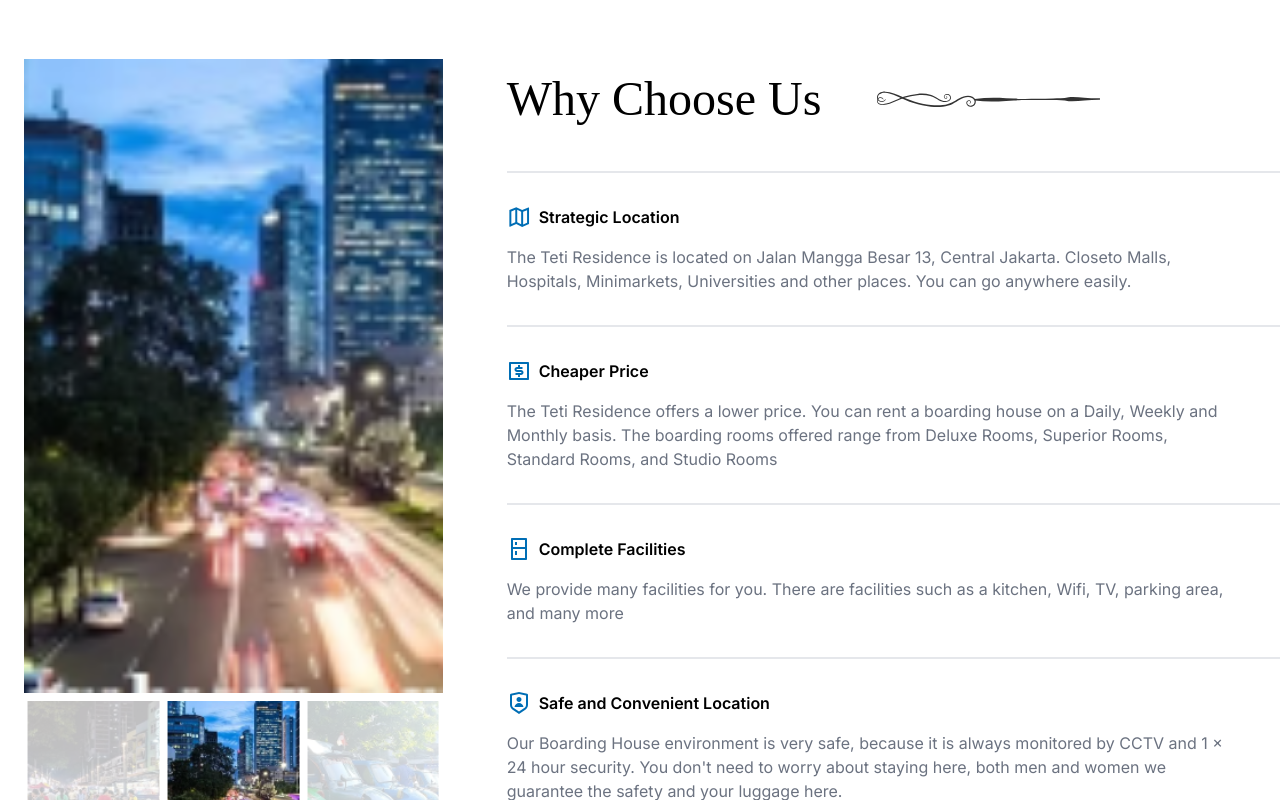
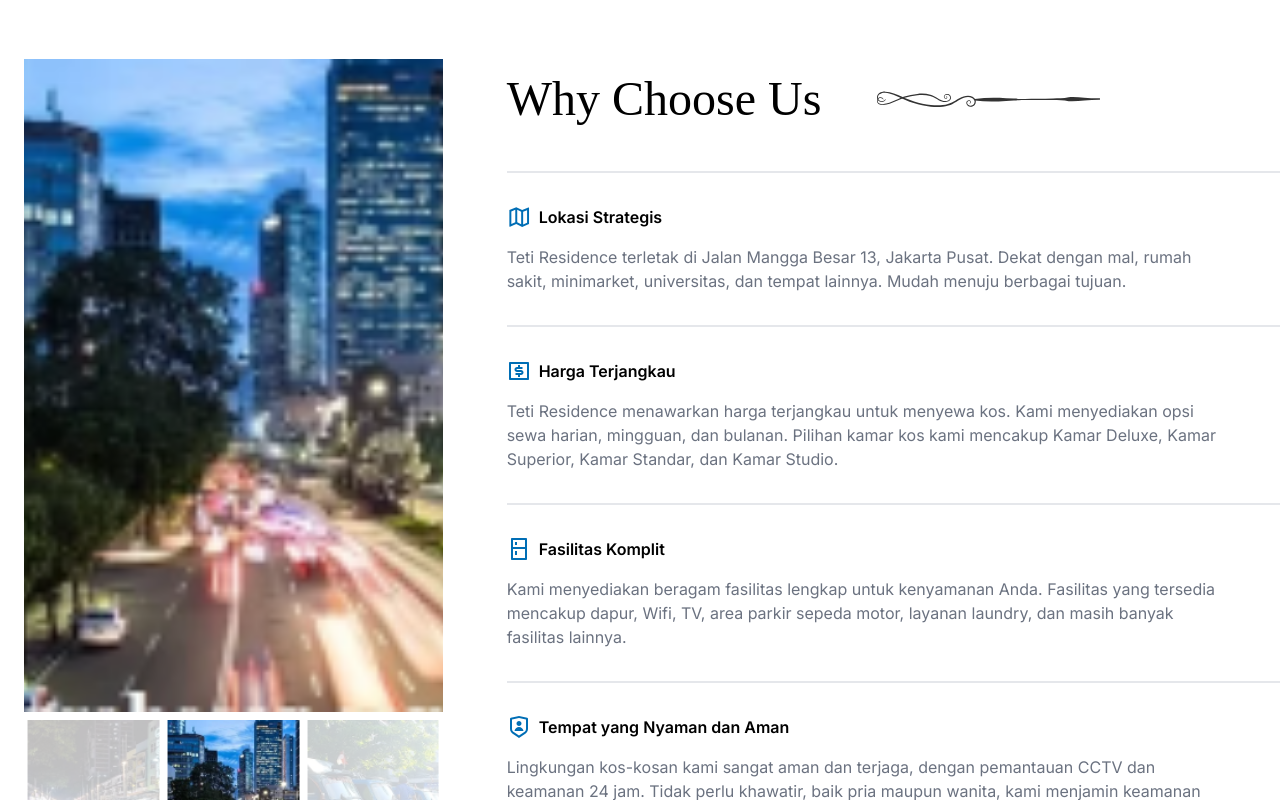
Before and after one commit to Mahib22/teti-residence, a Vue app: page / in a window 1280 px wide. Shown: the part 2000-2800 px from the top of the page. Built offline with nearby package versions, Linux system fonts and the light colour scheme; grey boxes are pictures that could not be loaded; a web font is replaced by a local one.

Commit message:
update landing page

```diff
--- a/src/views/Home.vue
+++ b/src/views/Home.vue
@@ -115,7 +115,6 @@ import { Rating } from "flowbite-vue";
       Anda bisa sewa kost di Mangga Besar dengan sistem harian, mingguan, atau
       bulanan. Lokasi kost sangat strategis dekat dengan Stasiun, Mall, dan
       Tempat Wisata lainnya.
-      <a href="#" class="underline text-blue-800">See Less</a>
     </p>
   </section>
 
@@ -222,10 +221,9 @@ import { Rating } from "flowbite-vue";
       </div>
       <div class="lg:w-2/3 w-full lg:pl-12 mt-2 font-inter">
         <p class="text-gray-500 2xl:text-3xl md:mr-8 2xl:mr-24">
-          The Deluxe Room type is designed with a luxurious modern design.
-          Suitable for young executives or students who are looking for a wider
-          elegant atmosphere to increase work productivity.
-          <a href="#" class="underline text-blue-800">See More</a>
+          Tipe Kamar Deluxe kami menawarkan ruangan yang luas dan nyaman. Ideal
+          untuk eksekutif muda atau mahasiswa yang membutuhkan ruang lebih luas
+          untuk meningkatkan produktivitas kerja mereka.
         </p>
       </div>
     </div>
@@ -321,16 +319,14 @@ import { Rating } from "flowbite-vue";
           :wrap-around="true"
           ref="myCarousel"
         >
-          <Slide v-for="slide in 10" :key="slide">
+          <Slide v-for="item in reviews" :key="item">
             <div
               class="p-4 2xl:p-16 mx-2 bg-white border border-gray-200 hover:bg-gray-900 text-gray-500 hover:text-gray-100 cursor-pointer 2xl:text-3xl"
             >
-              <p class="mb-4">
-                "Ga berisik, tenang dan gampang order makanan dari kamar."
-              </p>
-              <Rating :rating="4" size="md" class="mb-2 flex justify-center" />
-              <p class="text-center">Nindi</p>
-              <p class="text-center">UI/UX Designer</p>
+              <p class="mb-4">"{{ item.text }}"</p>
+              <Rating :rating="5" size="md" class="mb-2 flex justify-center" />
+              <p class="text-center">{{ item.user }}</p>
+              <p class="text-center">{{ item.role }}</p>
             </div>
           </Slide>
         </Carousel>
@@ -394,27 +390,27 @@ export default {
       benefits: [
         {
           icon: "map",
-          title: "Strategic Location",
+          title: "Lokasi Strategis",
           description:
-            "The Teti Residence is located on Jalan Mangga Besar 13, Central Jakarta. Closeto Malls, Hospitals, Minimarkets, Universities and other places. You can go anywhere easily.",
+            "Teti Residence terletak di Jalan Mangga Besar 13, Jakarta Pusat. Dekat dengan mal, rumah sakit, minimarket, universitas, dan tempat lainnya. Mudah menuju berbagai tujuan.",
         },
         {
           icon: "money",
-          title: "Cheaper Price",
+          title: "Harga Terjangkau",
           description:
-            "The Teti Residence offers a lower price. You can rent a boarding house on a Daily, Weekly and Monthly basis. The boarding rooms offered range from Deluxe Rooms, Superior Rooms, Standard Rooms, and Studio Rooms",
+            "Teti Residence menawarkan harga terjangkau untuk menyewa kos. Kami menyediakan opsi sewa harian, mingguan, dan bulanan. Pilihan kamar kos kami mencakup Kamar Deluxe, Kamar Superior, Kamar Standar, dan Kamar Studio.",
         },
         {
           icon: "fridge",
-          title: "Complete Facilities",
+          title: "Fasilitas Komplit",
           description:
-            "We provide many facilities for you. There are facilities such as a kitchen, Wifi, TV, parking area, and many more",
+            "Kami menyediakan beragam fasilitas lengkap untuk kenyamanan Anda. Fasilitas yang tersedia mencakup dapur, Wifi, TV, area parkir sepeda motor, layanan laundry, dan masih banyak fasilitas lainnya.",
         },
         {
           icon: "shield",
-          title: "Safe and Convenient Location",
+          title: "Tempat yang Nyaman dan Aman",
           description:
-            "Our Boarding House environment is very safe, because it is always monitored by CCTV and 1 x 24 hour security. You don't need to worry about staying here, both men and women we guarantee the safety and your luggage here.",
+            "Lingkungan kos-kosan kami sangat aman dan terjaga, dengan pemantauan CCTV   dan keamanan 24 jam. Tidak perlu khawatir, baik pria maupun wanita, kami menjamin keamanan Anda dan barang bawaan Anda.",
         },
       ],
       faq: [
@@ -446,6 +442,23 @@ export default {
             "Apakah ada fasilitas keamanan yang tersedia di Teti Residence?",
           answer:
             "Teti Residence menjaga keamanan dengan adanya pelayanan Reception yang siap membantu 24 jam. Kami telah menyediakan 3 sudut CCTV di area parkir, 2 sudut di lantai 1, 3 sudut di lantai 2, 3 sudut di lantai 3, 3 sudut di lantai 4, dan 1 sudut di lantai 5. Totalnya, tersedia 16 sudut CCTV, termasuk 1 di kantor. Untuk akses masuk ke dalam Teti Residence, kami menggunakan sistem fingerprint, kartu akses, atau gantungan kunci guna menghindari duplikasi kunci dan meningkatkan keamanan hunian.",
+        },
+      ],
+      reviews: [
+        {
+          text: "Tempatnya bersih, dekat kemana-mana dan murah lagi.",
+          user: "Amanda",
+          role: "Karyawan Swasta",
+        },
+        {
+          text: "Ga berisik, tenang dan gampang order makanan dari kamar.",
+          user: "Nindi",
+          role: "UI/UX Designer",
+        },
+        {
+          text: "Udah 3 tahun disini. Nyaman, bersih, lengkap dan murah.",
+          user: "Eric",
+          role: "Pegawai Mall",
         },
       ],
       testimoniSlide: {
```
